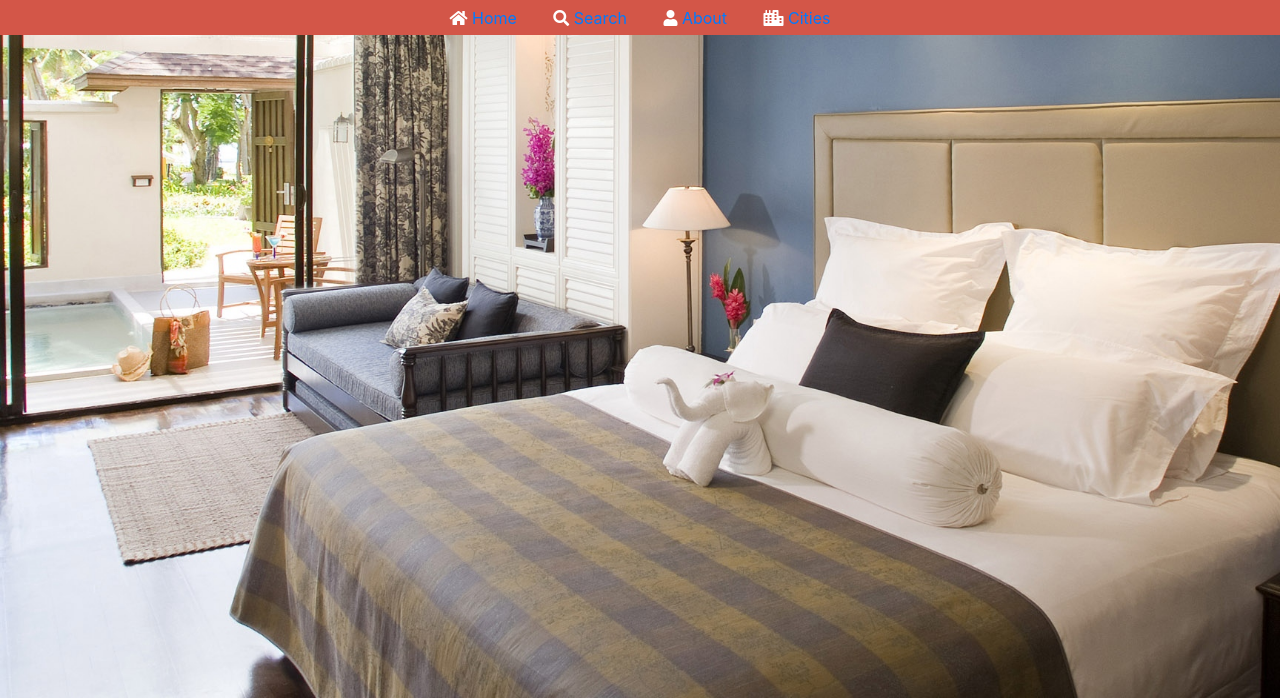
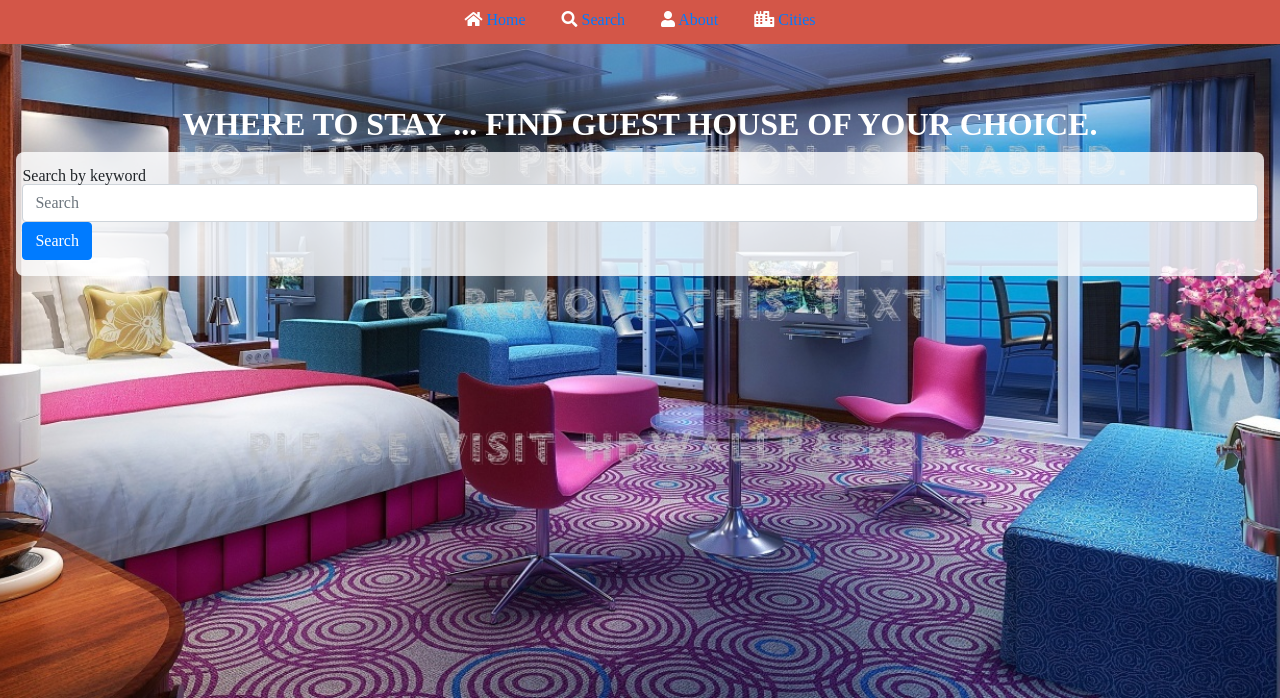
Before and after one commit to keddo/HTMLCapstoneProject, a website: page index.html in a window 1280 px wide. Shown: the part 102-800 px from the top of the page. Drawn offline with nearby package versions, Linux system fonts and the light colour scheme.

Commit message:
Add heading and form markup with some styles

```diff
--- a/assets/css/sass/includes/_global.scss
+++ b/assets/css/sass/includes/_global.scss
@@ -1,4 +1,5 @@
 body {
+   font-family: $family-roboto;
    width: 100%;
    max-width: 100%;
    background-image: url($bg-img-url);
--- a/assets/css/sass/includes/_header.scss
+++ b/assets/css/sass/includes/_header.scss
@@ -7,7 +7,7 @@ header {
         padding: 0.6em 0;
     }
     nav ul {
-        padding: 0.6em 0;
+        padding: 0.6em 0 1em;
     }
     nav li {
         display: inline-block;
--- a/assets/css/sass/includes/_main_content.scss
+++ b/assets/css/sass/includes/_main_content.scss
@@ -0,0 +1,17 @@
+main {
+
+    .content-search {
+        padding: 4em 1em;
+    }
+    h2 {
+        text-align: center;
+        text-transform: uppercase;
+        padding-bottom: 0.4em;
+    }
+
+    .content-form {
+        background-color: rgba(255, 255, 255, 0.8);
+        padding: 1em 0.4em;
+        border-radius: 0.5em;
+    }
+}
--- a/assets/css/sass/includes/_typography.scss
+++ b/assets/css/sass/includes/_typography.scss
@@ -0,0 +1,5 @@
+h2 {
+    font-weight: 900;
+    font-size: 2rem;
+    line-height: 1;
+}
--- a/assets/css/sass/includes/_variables.scss
+++ b/assets/css/sass/includes/_variables.scss
@@ -1 +1,5 @@
-$bg-img-url: '../img/bg-2.jpg';
+$bg-img-url: '../img/bg-3.jpg';
+
+$family-roboto: "Roboto', sans-serif";
+$family-anton: "Anton', sans-serif";
+$family-abril: "Abril Fatface', cursive";
--- a/index.html
+++ b/index.html
@@ -7,6 +7,9 @@
     <title>Where to Stay - Find your favoraite hotel</title>
     <link rel="icon" type="image/ico" sizes="32x32"
         href="./assets/img/favicon.ico">
+
+    <!-- Google Font -->
+    <link href="https://fonts.googleapis.com/css2?family=Abril+Fatface&family=Anton&family=Roboto:wght@100;300;400;500;700;900&display=swap" rel="stylesheet">
     <!-- Bootstrap CSS -->
     <link rel="stylesheet" href="https://stackpath.bootstrapcdn.com/bootstrap/4.4.1/css/bootstrap.min.css">
     <!-- Fontawesome -->
@@ -51,6 +54,19 @@
          </nav>
      </header>
 
+     <main>
+         <div class="content-search">
+             <h2 class="d-2 text-white">Where to stay ... Find guest house of your choice. </h2>
+             <div class="content-form">
+                <form action="search-result.html">
+                    <label for="search">Search by keyword</label>
+                    <input type="text" class="form-control" placeholder="Search">
+                    <button type="submit" class="btn btn-primary">Search</button>
+                </form>
+             </div>
+         </div>
+     </main>
+
     <!-- Optional JavaScript -->
     <!-- jQuery first, then Popper.js, then Bootstrap JS -->
     <script src="https://code.jquery.com/jquery-3.4.1.slim.min.js"></script>
```
Also changed, not shown: assets/css/main.css, 1 other file.
